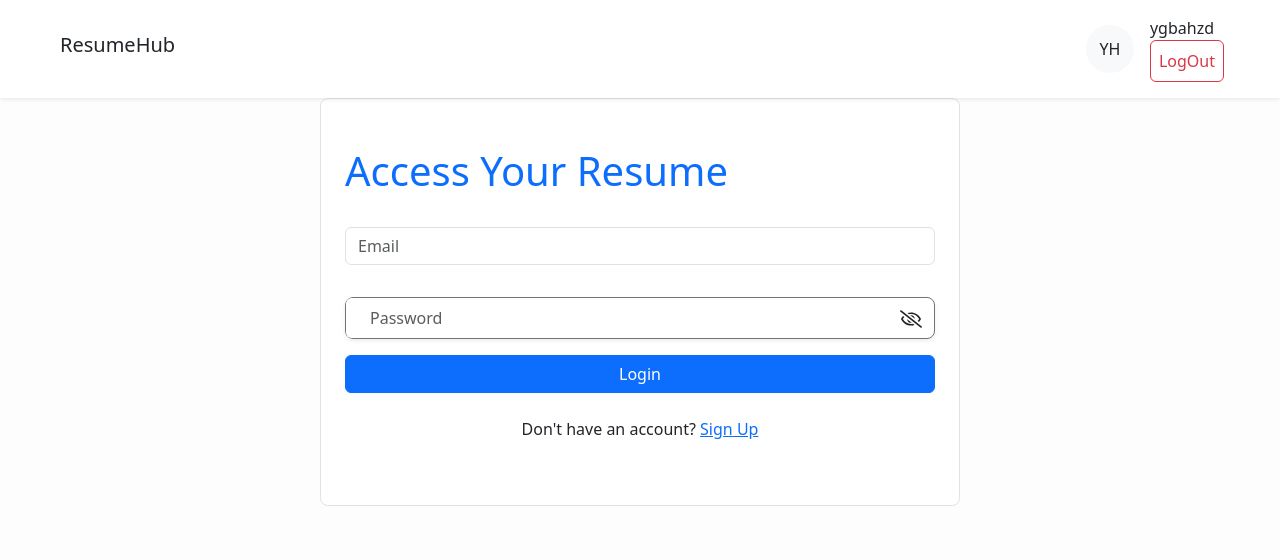
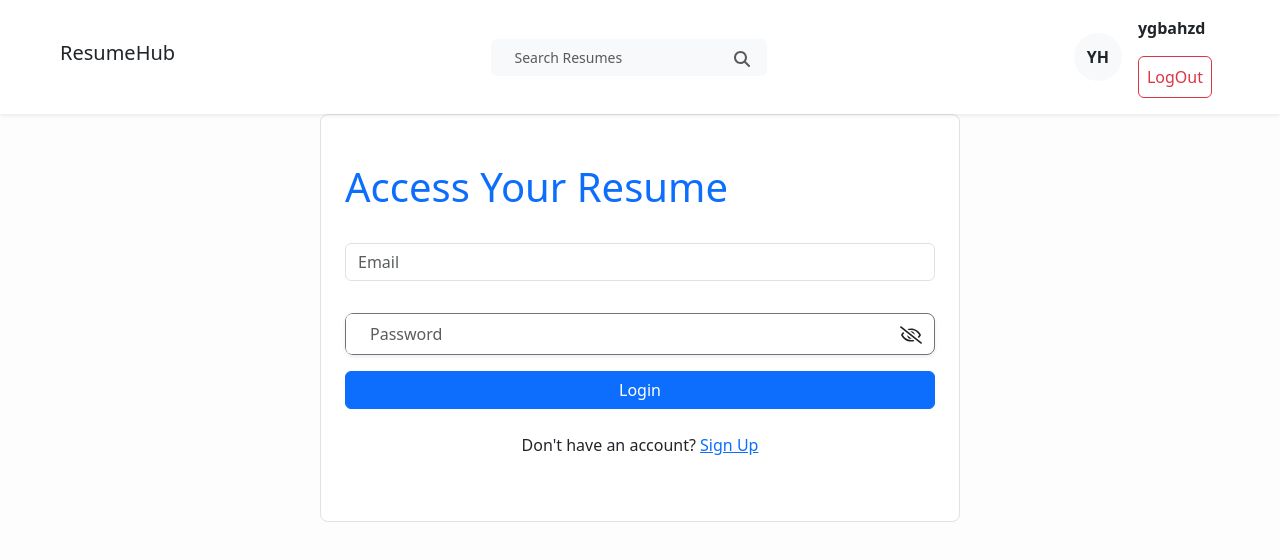
Before and after one commit to 0uali-Yassine/Front-ResumeHub, a React (Vite) app: page / in a window 1280 px wide. Shown: the top 560 px of the page. Built offline with nearby package versions, Linux system fonts and the light colour scheme.

Commit message:
add search bar with func

```diff
--- a/src/components/Navbar.jsx
+++ b/src/components/Navbar.jsx
@@ -1,14 +1,48 @@
-import React from 'react'
+import React,{useState} from 'react'
 import ProfileInfo from './ProfileInfo'
+import { useNavigate } from 'react-router'
+import SearchBar from './SearchBar';
 
 function Navbar() {
+  const [searchQuery, setSearchQuery] = useState('');
+  const navigate = useNavigate();
+
+  const handleSearch = () => {
+  }
+
+  const onClearSearch = () => {
+    setSearchQuery("");
+  }
+
+
+  const onLogout = () => {
+    navigate("/");
+  }
   return (
     <nav className="navbar navbar-expand-lg navbar-light bg-white shadow-sm px-5">
       <div className="container-fluid">
         <h2 className="navbar-brand text-dark py-2">ResumeHub</h2>
+
+        {/* Toggler for responsive navbar */}
+        <button className="navbar-toggler" type="button" data-bs-toggle="collapse" data-bs-target="#navbarNav" aria-controls="navbarNav" aria-expanded="false" aria-label="Toggle navigation">
+          <span className="navbar-toggler-icon"></span>
+        </button>
+
+        <div className="collapse navbar-collapse" id="navbarNav">
+          <div className="mx-auto w-100 d-flex justify-content-center">
+            <SearchBar
+              value={searchQuery}
+              handleSearch={handleSearch}
+               onClearSearch={onClearSearch}
+               onChange={(e) => (setSearchQuery(e.target.value))}
+              />
+          </div>
+
+          <ProfileInfo onLogout={onLogout} />
+        </div>
       </div>
-      <ProfileInfo />
     </nav>
+
 
   )
 }
--- a/src/components/ProfileInfo.jsx
+++ b/src/components/ProfileInfo.jsx
@@ -4,11 +4,11 @@ import { getInitials } from '../utils/helper'
 function ProfileInfo() {
     return (
         <div className="d-flex align-items-center gap-3 p-2">
-            <div className="d-flex justify-content-center align-items-center rounded-circle bg-light text-dark font-weight-medium" style={{ width: '3rem', height: '3rem' }}>
+            <div className="d-flex justify-content-center fw-bold align-items-center rounded-circle bg-light text-dark font-weight-medium" style={{ width: '3rem', height: '3rem' }}>
                 {getInitials("ygbahzd hg")}
             </div>
             <div>
-                <p className="text-sm font-weight-medium m-0">ygbahzd</p>
+                <p className="fw-bold">ygbahzd</p>
                 <button className="btn btn-outline-danger p-2 text-sm font-weight-bold">
                     LogOut
                 </button>
--- a/src/components/SearchBar.jsx
+++ b/src/components/SearchBar.jsx
@@ -0,0 +1,33 @@
+import React from 'react'
+import { FaMagnifyingGlass } from 'react-icons/fa6'
+import { IoMdClose } from 'react-icons/io'
+
+function SearchBar({ value, onChange, handleSearch, onClearSearch }) {
+    return (
+        <div className="d-flex align-items-center px-3 bg-light rounded">
+            <input
+                value={value}
+                onChange={onChange}
+                type="text"
+                placeholder="Search Resumes"
+                className="form-control form-control-sm bg-transparent border-0 p-2"
+                style={{ boxShadow: "none", outline: "none" }}
+            />
+
+            {value
+                && (
+                    <IoMdClose
+                        className="fs-4 text-muted cursor-pointer me-3"
+                        onClick={onClearSearch}
+
+                    />
+                )}
+            <button className="btn btn-link p-0 text-muted ms-2 cursor-pointer" onClick={handleSearch}>
+                <FaMagnifyingGlass className="text-muted hover:p hover:text-danger" />
+            </button>
+        </div>
+
+    )
+}
+
+export default SearchBar
```
Also changed, not shown: src/components/ResumeCard.jsx (+29 -0 lines).
